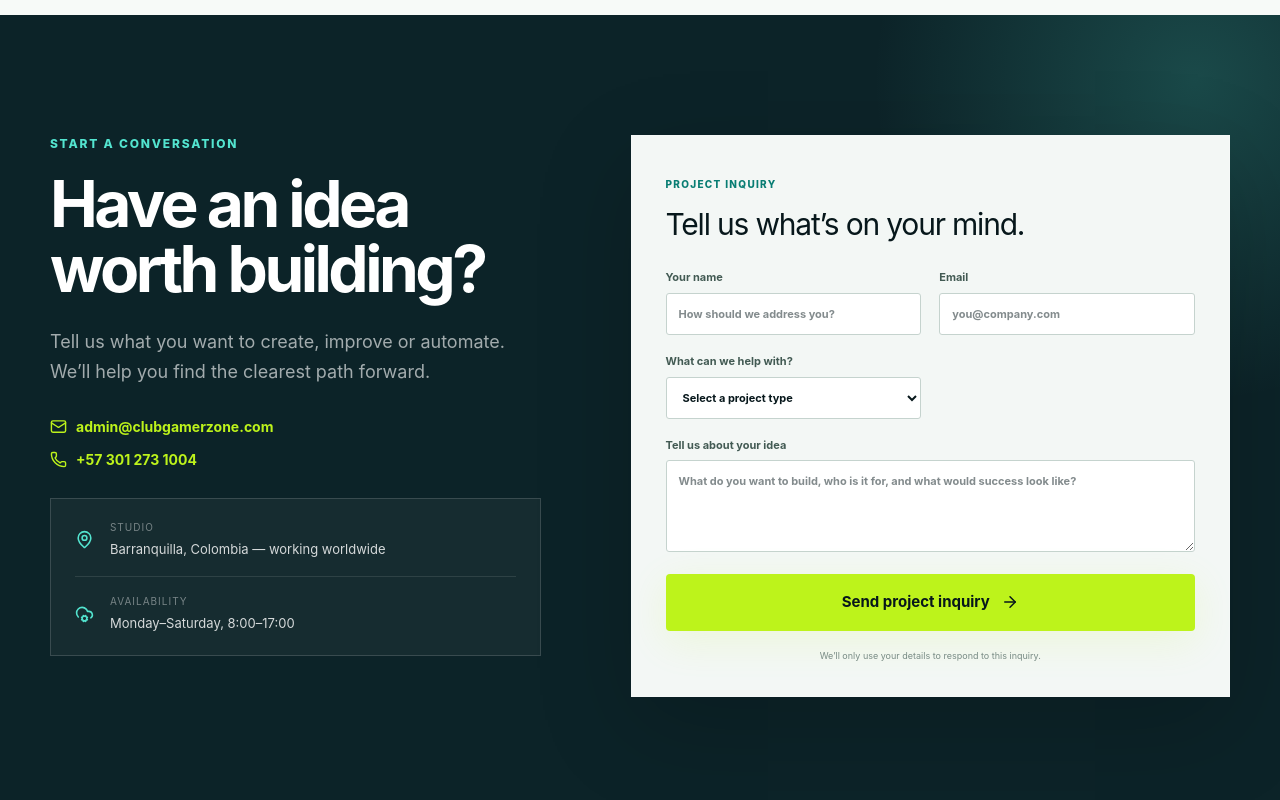
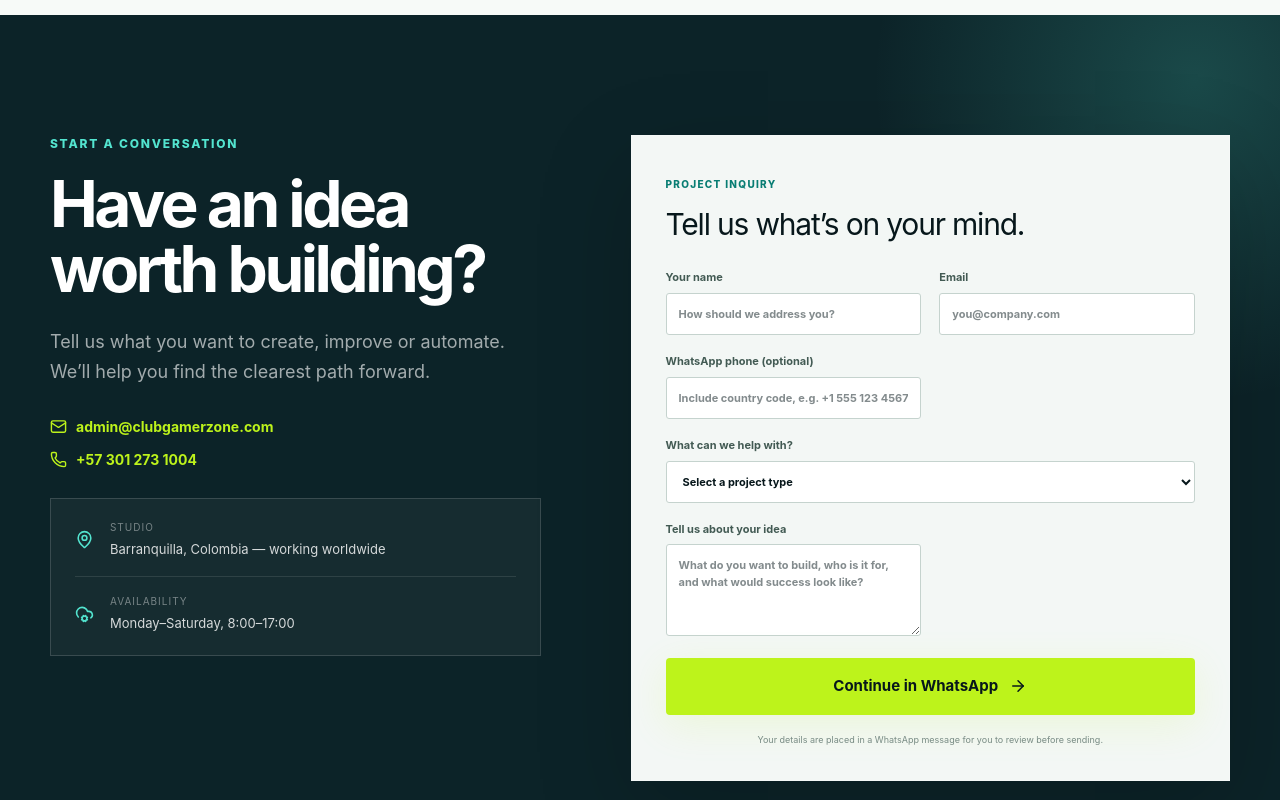
Before and after one commit to clubgamerzone/clubgamerzonewebapp, a React (Vite) app: page / in a window 1280 px wide. Shown: the part 7980-8780 px from the top of the page. Built offline with nearby package versions, Linux system fonts and the light colour scheme.

Commit message:
Send project inquiries through WhatsApp

```diff
--- a/index.html
+++ b/index.html
@@ -15,9 +15,6 @@
   </head>
   <body>
     <div id="root"></div>
-    <form name="project-inquiry" data-netlify="true" netlify-honeypot="bot-field" hidden>
-      <input name="name" /><input name="email" type="email" /><select name="projectType"><option>Software or app</option></select><textarea name="message"></textarea><input name="bot-field" />
-    </form>
     <script type="module" src="/src/main.tsx"></script>
   </body>
 </html>
--- a/src/LeadForm.tsx
+++ b/src/LeadForm.tsx
@@ -2,27 +2,44 @@ import { ArrowRight, CheckCircle2 } from 'lucide-react';
 import { useState } from 'react';
 import type { Locale } from '../app/page';
 
+const WHATSAPP_NUMBER = '573012731004';
+
 const copy = {
   en: {
     types: [['Software or app', 'Software or app'], ['Website or platform', 'Website or platform'], ['AI integration or automation', 'AI integration or automation'], ['Video game or interactive', 'Video game or interactive'], ['Other', 'Other']],
-    thankYou: 'Thank you — we’ll be in touch.', received: 'Your idea is in good hands. A ClubGamerZone team member will review it and reply soon.', another: 'Send another inquiry', kicker: 'Project inquiry', heading: 'Tell us what’s on your mind.', name: 'Your name', namePlaceholder: 'How should we address you?', email: 'Email', help: 'What can we help with?', select: 'Select a project type', idea: 'Tell us about your idea', ideaPlaceholder: 'What do you want to build, who is it for, and what would success look like?', sending: 'Sending…', send: 'Send project inquiry', error: 'We couldn’t send this form. Please email admin@clubgamerzone.com.', privacy: 'We’ll only use your details to respond to this inquiry.', honeypot: 'Don’t fill this out:',
+    thankYou: 'Your WhatsApp inquiry is ready.', received: 'WhatsApp opened with your project details. Review the message and tap Send so we can receive it.', another: 'Prepare another inquiry', kicker: 'Project inquiry', heading: 'Tell us what’s on your mind.', name: 'Your name', namePlaceholder: 'How should we address you?', email: 'Email', phone: 'WhatsApp phone (optional)', phonePlaceholder: 'Include country code, e.g. +1 555 123 4567', help: 'What can we help with?', select: 'Select a project type', idea: 'Tell us about your idea', ideaPlaceholder: 'What do you want to build, who is it for, and what would success look like?', send: 'Continue in WhatsApp', error: 'We couldn’t open WhatsApp. Please message +57 301 273 1004 or email admin@clubgamerzone.com.', privacy: 'Your details are placed in a WhatsApp message for you to review before sending.', honeypot: 'Don’t fill this out:',
   },
   es: {
     types: [['Software or app', 'Software o aplicación'], ['Website or platform', 'Sitio web o plataforma'], ['AI integration or automation', 'Integración de IA o automatización'], ['Video game or interactive', 'Videojuego o experiencia interactiva'], ['Other', 'Otro']],
-    thankYou: 'Gracias — pronto nos pondremos en contacto.', received: 'Tu idea está en buenas manos. Un miembro de ClubGamerZone la revisará y te responderá pronto.', another: 'Enviar otra consulta', kicker: 'Consulta de proyecto', heading: 'Cuéntanos qué tienes en mente.', name: 'Tu nombre', namePlaceholder: '¿Cómo debemos llamarte?', email: 'Correo electrónico', help: '¿En qué podemos ayudarte?', select: 'Selecciona un tipo de proyecto', idea: 'Cuéntanos sobre tu idea', ideaPlaceholder: '¿Qué quieres construir, para quién es y cómo se vería un resultado exitoso?', sending: 'Enviando…', send: 'Enviar consulta', error: 'No pudimos enviar el formulario. Escríbenos a admin@clubgamerzone.com.', privacy: 'Solo usaremos tus datos para responder a esta consulta.', honeypot: 'No completes este campo:',
+    thankYou: 'Tu consulta está lista en WhatsApp.', received: 'Abrimos WhatsApp con los datos de tu proyecto. Revisa el mensaje y presiona Enviar para que podamos recibirlo.', another: 'Preparar otra consulta', kicker: 'Consulta de proyecto', heading: 'Cuéntanos qué tienes en mente.', name: 'Tu nombre', namePlaceholder: '¿Cómo debemos llamarte?', email: 'Correo electrónico', phone: 'Teléfono de WhatsApp (opcional)', phonePlaceholder: 'Incluye el código del país, ej. +57 300 123 4567', help: '¿En qué podemos ayudarte?', select: 'Selecciona un tipo de proyecto', idea: 'Cuéntanos sobre tu idea', ideaPlaceholder: '¿Qué quieres construir, para quién es y cómo se vería un resultado exitoso?', send: 'Continuar en WhatsApp', error: 'No pudimos abrir WhatsApp. Escríbenos al +57 301 273 1004 o a admin@clubgamerzone.com.', privacy: 'Tus datos se colocarán en un mensaje de WhatsApp para que los revises antes de enviarlos.', honeypot: 'No completes este campo:',
   },
 } as const;
 
 export default function LeadForm({ locale }: { locale: Locale }) {
-  const [status, setStatus] = useState<'idle'|'sending'|'sent'|'error'>('idle');
+  const [status, setStatus] = useState<'idle'|'sent'|'error'>('idle');
   const c = copy[locale];
 
-  async function submit(form: HTMLFormElement) {
-    setStatus('sending');
+  function submit(form: HTMLFormElement) {
     try {
       const fields = Object.fromEntries(new FormData(form).entries()) as Record<string,string>;
-      const response = await fetch('/', { method:'POST', headers:{'Content-Type':'application/x-www-form-urlencoded'}, body:new URLSearchParams(fields).toString() });
-      if (!response.ok) throw new Error('Submission failed');
+      if (fields['bot-field']) return;
+      const labels = locale === 'es'
+        ? { title: 'Nueva consulta de proyecto', name: 'Nombre', email: 'Correo', phone: 'WhatsApp de contacto', type: 'Tipo de proyecto', idea: 'Idea' }
+        : { title: 'New project inquiry', name: 'Name', email: 'Email', phone: 'Contact WhatsApp', type: 'Project type', idea: 'Idea' };
+      const message = [
+        `*${labels.title} — ClubGamerZone*`,
+        '',
+        `*${labels.name}:* ${fields.name}`,
+        `*${labels.email}:* ${fields.email}`,
+        fields.phone ? `*${labels.phone}:* ${fields.phone}` : '',
+        `*${labels.type}:* ${fields.projectType}`,
+        '',
+        `*${labels.idea}:*`,
+        fields.message,
+      ].filter(Boolean).join('\n');
+      const whatsappWindow = window.open(`https://wa.me/${WHATSAPP_NUMBER}?text=${encodeURIComponent(message)}`, '_blank');
+      if (!whatsappWindow) throw new Error('WhatsApp window was blocked');
+      whatsappWindow.opener = null;
       form.reset();
       setStatus('sent');
     } catch { setStatus('error'); }
@@ -30,15 +47,15 @@ export default function LeadForm({ locale }: { locale: Locale }) {
 
   if (status === 'sent') return <div className="lead-success"><CheckCircle2 size={34}/><h3>{c.thankYou}</h3><p>{c.received}</p><button onClick={()=>setStatus('idle')}>{c.another}</button></div>;
 
-  return <form className="lead-form" name="project-inquiry" data-netlify="true" onSubmit={event=>{event.preventDefault();void submit(event.currentTarget);}}>
-    <input type="hidden" name="form-name" value="project-inquiry" />
+  return <form className="lead-form" name="project-inquiry" onSubmit={event=>{event.preventDefault();submit(event.currentTarget);}}>
     <div className="form-heading"><span>{c.kicker}</span><h3>{c.heading}</h3></div>
     <label><span>{c.name}</span><input name="name" required autoComplete="name" placeholder={c.namePlaceholder} /></label>
     <label><span>{c.email}</span><input name="email" type="email" required autoComplete="email" placeholder="you@company.com" /></label>
+    <label><span>{c.phone}</span><input name="phone" type="tel" autoComplete="tel" placeholder={c.phonePlaceholder} /></label>
     <label><span>{c.help}</span><select name="projectType" required defaultValue=""><option value="" disabled>{c.select}</option>{c.types.map(([value,label])=><option value={value} key={value}>{label}</option>)}</select></label>
     <label><span>{c.idea}</span><textarea name="message" required rows={4} maxLength={1500} placeholder={c.ideaPlaceholder} /></label>
     <label className="honeypot">{c.honeypot} <input name="bot-field" /></label>
-    <button className="button button-primary" type="submit" disabled={status==='sending'}>{status==='sending'?c.sending:c.send} <ArrowRight size={18}/></button>
+    <button className="button button-primary" type="submit">{c.send} <ArrowRight size={18}/></button>
     {status==='error'&&<p className="form-error">{c.error}</p>}
     <small>{c.privacy}</small>
   </form>;
```
Also changed, not shown: 2 other files (tests, documents, lock files or other folders).
